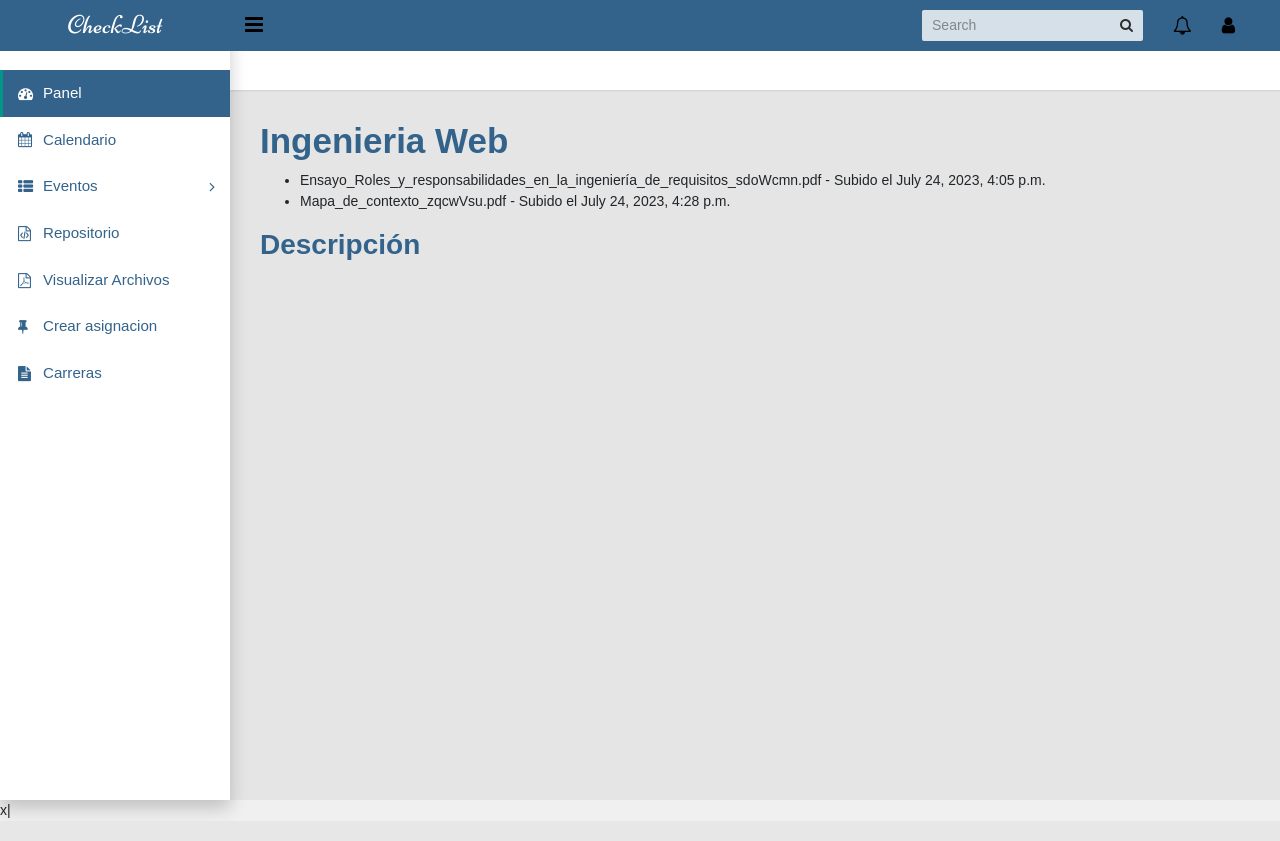
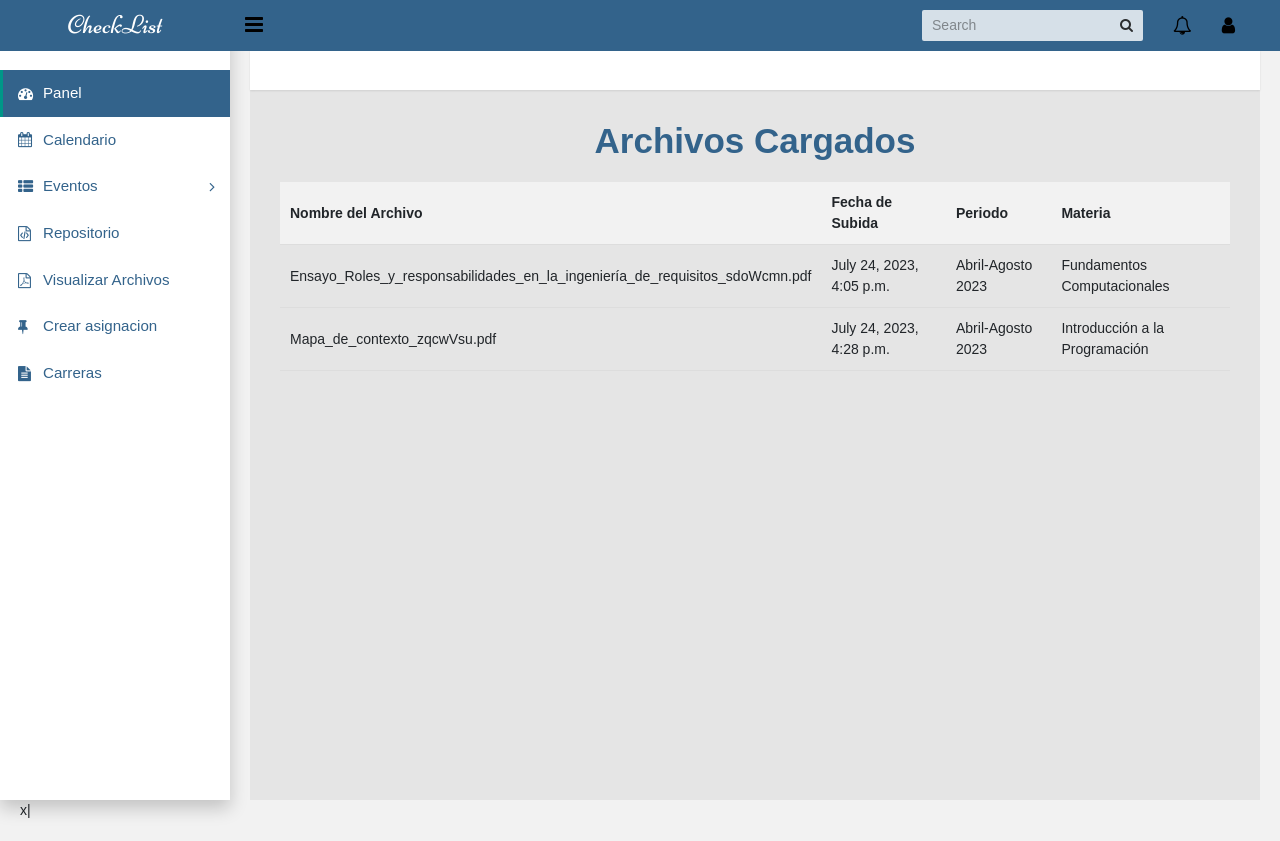
Before and after one commit to JAOC1930/Requitos_Software, a Django app: page /archivos-subidos/ in a window 1280 px wide. Before the commit the page ends 818 px from the top, so only its background shows below. Run offline with Django 3.2, Linux system fonts and the light colour scheme; a user stored in the database is signed in; data comes from the database, SQL or seed files in the repository; both versions use the stored data as it was after the commit; some libraries are stand-ins or nearby versions.

Commit message:
subida de archivos

```diff
--- a/event_calendar/calendarapp/admin.py
+++ b/event_calendar/calendarapp/admin.py
@@ -53,14 +53,14 @@
 
 class AsignacionAdmin(admin.ModelAdmin):
     model = Asignacion
-    list_display = ['nombre', 'carrera', 'ciclo', 'materia', 'user', 'fecha_inicial', 'fecha_final', 'descripcion']
+    list_display = ['id','nombre', 'carrera', 'ciclo', 'materia', 'user', 'fecha_inicial', 'fecha_final', 'descripcion']
     list_filter = ['nombre', 'carrera', 'ciclo', 'materia', 'user', 'fecha_inicial', 'fecha_final', 'descripcion']
 
 admin.site.register(Asignacion, AsignacionAdmin)
 
 class ArchivoAdmin(admin.ModelAdmin):
     model = Archivos
-    list_display = ['archivo','user', 'fecha_subida', 'materia']
-    list_filter = ['archivo','user', 'fecha_subida', 'materia']
+    list_display = ['archivo','user', 'fecha_subida', 'materia', 'asignacion']
+    list_filter = ['archivo','user', 'fecha_subida', 'materia', 'asignacion']
 
 admin.site.register(Archivos, ArchivoAdmin)
--- a/event_calendar/calendarapp/models/archivos.py
+++ b/event_calendar/calendarapp/models/archivos.py
@@ -56,6 +56,7 @@
     user = models.ForeignKey(User, on_delete=models.CASCADE, related_name="user_archivo")
     fecha_subida = models.DateTimeField(auto_now_add=True)
     materia = models.ForeignKey(Materia, on_delete=models.CASCADE, related_name='archivo_materia', null=True)
+    asignacion = models.ForeignKey(Asignacion, on_delete=models.CASCADE, related_name='archivo_asignacion')
     def __str__(self):
             return "%s %s %s" % (self.archivo,
                     self.user,
--- a/event_calendar/calendarapp/views/archivo.py
+++ b/event_calendar/calendarapp/views/archivo.py
@@ -11,16 +11,16 @@
 @login_required
 def upload_file(request):
     if request.method == 'POST':
-        form = ArchivoForm(request.POST, request.FILES)
+        form = ArchivoForm(request.user, request.POST, request.FILES)  # Pasamos request.user como argumento
         if form.is_valid():
             archivo = form.cleaned_data['archivo']
             if archivo:
-                nuevo_archivo = form.save(commit=False)  # Guarda el formulario pero no en la base de datos todavía
-                nuevo_archivo.user = request.user  # Establece el usuario actual como el valor del campo 'user'
-                nuevo_archivo.save()  # Ahora guarda el objeto 'Archivos' en la base de datos
-            return redirect(request.path)  # Cambiar redirect(index) por redirect('index')
+                nuevo_archivo = form.save(commit=False)
+                nuevo_archivo.user = request.user
+                nuevo_archivo.save()
+            return redirect(request.path)
     else:
-        form = ArchivoForm()
+        form = ArchivoForm(user=request.user)  # También pasamos request.user aquí
     return render(request, 'archivo.html', {'form': form})
 
 def archivos_subidos(request):
--- a/event_calendar/templates/archivos_subidos.html
+++ b/event_calendar/templates/archivos_subidos.html
@@ -5,15 +5,73 @@
 <html>
 <head>
     <title>Archivos Subidos</title>
+    <style>
+        body {
+            font-family: Arial, sans-serif;
+            margin: 20px;
+            background-color: #f2f2f2;
+        }
+
+        h1 {
+            color: #33638B;
+            text-align: center;
+            margin-bottom: 20px;
+        }
+
+        table {
+            width: 100%;
+            border-collapse: collapse;
+        }
+
+        th, td {
+            padding: 10px;
+            text-align: left;
+            border-bottom: 1px solid #ddd;
+        }
+
+        th {
+            background-color: #f2f2f2;
+        }
+
+        ul.archivos-list {
+            list-style-type: none;
+            padding: 0;
+        }
+
+        ul.archivos-list li {
+            display: flex;
+            justify-content: space-between;
+            margin-bottom: 10px;
+            background-color: #fff;
+            padding: 10px;
+            box-shadow: 0 2px 5px rgba(0, 0, 0, 0.1);
+            border-radius: 4px;
+        }
+
+        h2 {
+            color: #33638B;
+            margin-top: 30px;
+        }
+    </style>
 </head>
 <body>
-    <h1 style="color: #33638B;">Ingenieria Web</h1>
-    <ul>
+    <h1>Archivos Cargados</h1>
+    <table>
+        <tr>
+            <th>Nombre del Archivo</th>
+            <th>Fecha de Subida</th>
+            <th>Periodo</th>
+            <th>Materia</th>
+        </tr>
         {% for archivo in archivos %}
-        <li>{{ archivo.archivo.name }} - Subido el {{ archivo.fecha_subida }}</li>
+        <tr>
+            <td>{{ archivo.archivo.name }}</td>
+            <td>{{ archivo.fecha_subida }}</td>
+            <td>Abril-Agosto 2023</td>
+            <td>{{ archivo.materia.nombre }}</td>
+        </tr>
         {% endfor %}
-    </ul>
-    <h2 style="color: #33638B;">Descripción</h2>
+    </table>
 </body>
 </html>
 {% endblock %}
```
Also changed, not shown: event_calendar/calendarapp/forms.py (+5 -5 lines), event_calendar/static/css/archivo_subido.css (added, +29 -0 lines), event_calendar/templates/archivo.html (+44 -0 lines), event_calendar/calendarapp/migrations/0019_archivos_asignacion.py (added), event_calendar/db.sqlite3, 1 other file.
